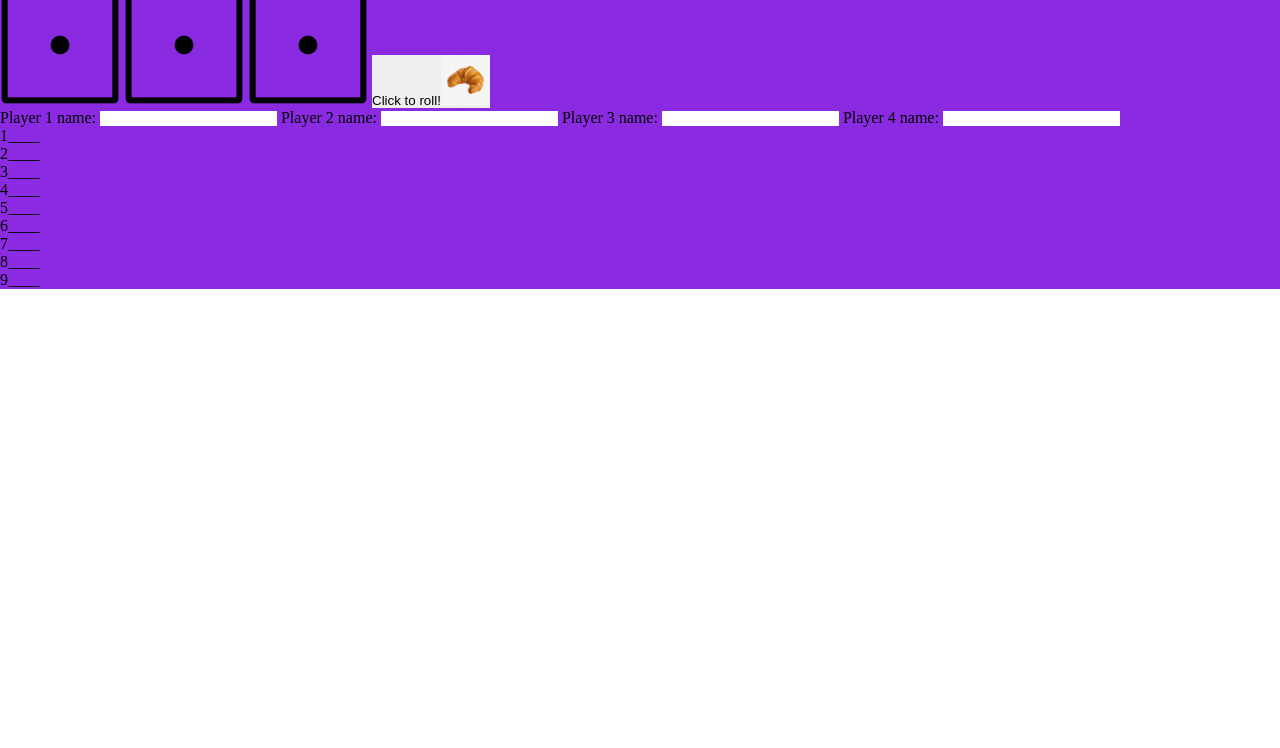
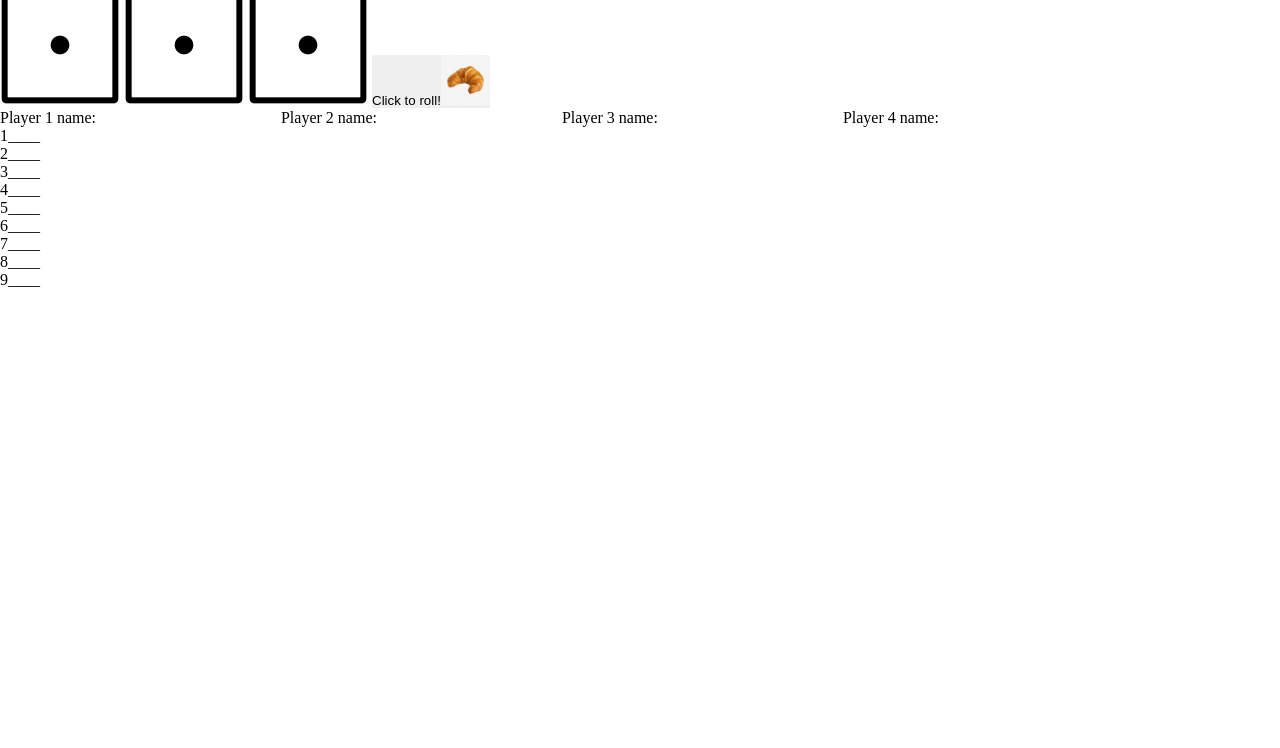
Before and after one commit to LexLongcoding/basic_repo, a plain HTML site: page index.html in a window 1280 px wide. Shown: the part 52-800 px from the top of the page. Drawn offline with Linux system fonts and the light colour scheme.

Commit message:
changed background color

```diff
--- a/styles.css
+++ b/styles.css
@@ -5,7 +5,7 @@
     padding: 0px;
 }
 .wrapper{
-    background-color: blueviolet;
+    background-color: rgb(19, 182, 160)13, 161);
 }
 .img1{
     height: 50px;
```
